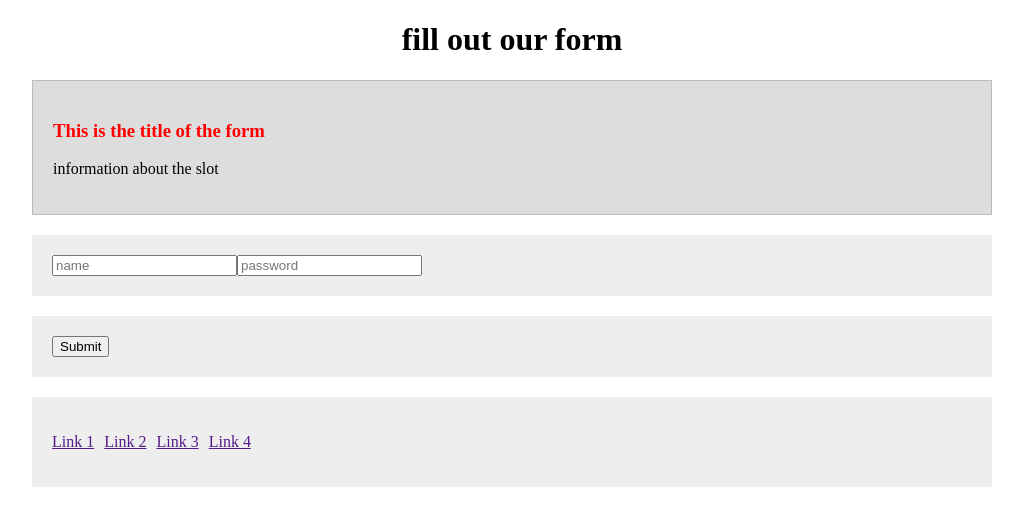
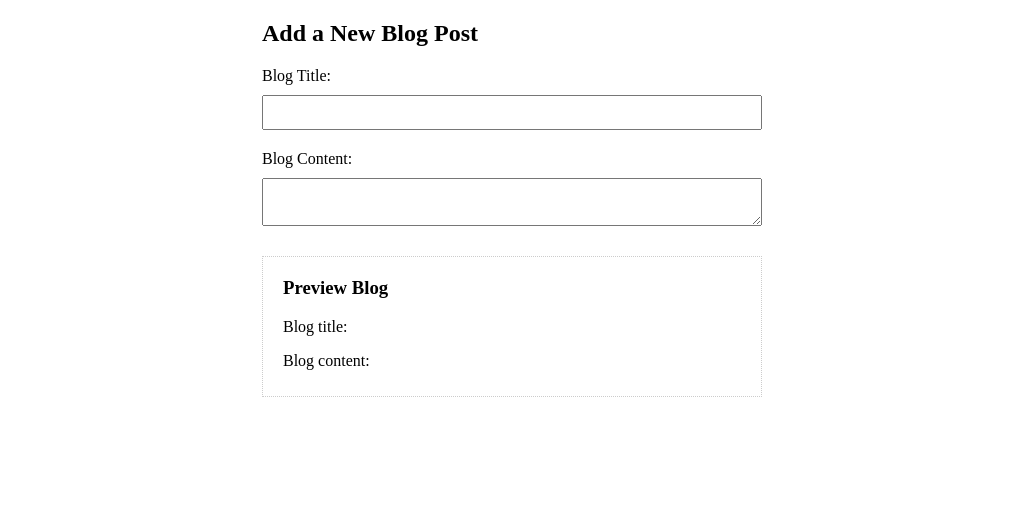
Before and after one commit to shengo333/vuejs2-tut, a Vue app: page / in a window 1280 px wide. Shown: the top 526 px of the page, without its empty margins (128-1151 px from the left). Built offline with nearby package versions, Linux system fonts and the light colour scheme.

Commit message:
some more binding

```diff
--- a/src/App.vue
+++ b/src/App.vue
@@ -1,40 +1,19 @@
 <template>
-
-  <formHelper>
-    <template v-slot:title> <h3> {{title}}</h3> </template>
-
-    <template v-slot:form-header>
-      <h3>This is the title of the form </h3>
-      <p>information about the slot</p>
-    </template>
-
-    <template v-slot:form-fields>
-      <input type="text" placeholder="name" required>
-      <input type="password" placeholder="password" required>
-    </template>
-
-
-    <template v-slot:form-controls>
-      <button @click="handleSubmit">Submit</button>
-    </template>
-
-  </formHelper>
+  <addBlog />
 </template>
 
 <script>
 
-import formHelper from './components/formHelper.vue'
-
-
+import addBlog from './components/addBlog.vue'
 
 export default {
     components:{
-         formHelper,
+      addBlog
 
     },
   data(){
     return{
-      title: 'i am dynamic slot title'
+
     }
   },
   methods:{
@@ -45,8 +24,9 @@
 
 <style scoped>
 
-h3{
-  color: red
+body{
+  margin: 0;
+  font-family: 'Nunito Semibold';
 }
 
 </style>
--- /dev/null
+++ b/src/components/addBlog.vue
@@ -0,0 +1,71 @@
+<template>
+    <div id="add-blog">
+        <h2> Add a New Blog Post</h2>
+        <form>
+            <label> Blog Title:</label>
+            <input type="text" v-model.lazy="blog.title" required>
+            <label> Blog Content:</label>
+            <textarea v-model.lazy="blog.content"></textarea>
+        </form>
+        <div id="preview">
+            <h3>Preview Blog</h3>
+            <p>Blog title: {{blog.title}}</p>
+            <p>Blog content:</p>
+            <p>{{blog.content}}</p>
+        </div>
+    </div>
+
+</template>
+
+<script>
+
+export default {
+    components:{
+
+
+    },
+  data(){
+    return{
+        blog:
+            {
+            title: '',
+            content: ''
+            }
+
+    }
+  },
+  methods:{
+
+  }
+}
+</script>
+
+<style scoped>
+
+
+#add-blog *{
+    box-sizing: border-box;
+}
+#add-blog{
+    margin: 20px auto;
+    max-width: 500px;
+}
+label{
+    display: block;
+    margin: 20px 0 10px;
+}
+input[type="text"], textarea{
+    display: block;
+    width: 100%;
+    padding: 8px;
+}
+#preview{
+    padding: 10px 20px;
+    border: 1px dotted #ccc;
+    margin: 30px 0;
+}
+h3{
+    margin-top: 10px;
+}
+
+</style>
--- a/src/components/formHelper.vue
+++ /dev/null
@@ -1,57 +0,0 @@
-<template>
-<h1> fill out our form</h1>
-<form>
-    <div id="form-header">
-        <slot name="form-header"></slot>
-    </div>
-    <div id="form-fields">
-        <slot name="form-fields"></slot>
-    </div>
-    <div id="form-controles">
-        <slot name="form-controls"></slot>
-    </div>
-    <div id="useful-links">
-        <ul>
-            <li> <a href="">Link 1</a></li>
-            <li> <a href="">Link 2</a></li>
-            <li> <a href="">Link 3</a></li>
-            <li> <a href="">Link 4</a></li>
-        </ul>
-    </div>
-
-</form>
-
-</template>
-
-<script>
-export default {
-
-}
-</script>
-
-<style>
-h1{
-    text-align: center;
-}
-form{
-    width: 100%;
-    max-width: 960px;
-    margin: 0 auto;
-}
-#useful-links ul{
-    padding: 0;
-}
-#useful-links li{
-    display: inline-block;
-    margin-right: 10px;
-}
-form > div{
-    padding: 20px;
-    background: #eee;
-    margin: 20px 0;
-}
-#form-header{
-    background: #ddd;
-    border: 1px solid #bbb;
-}
-</style>
```
